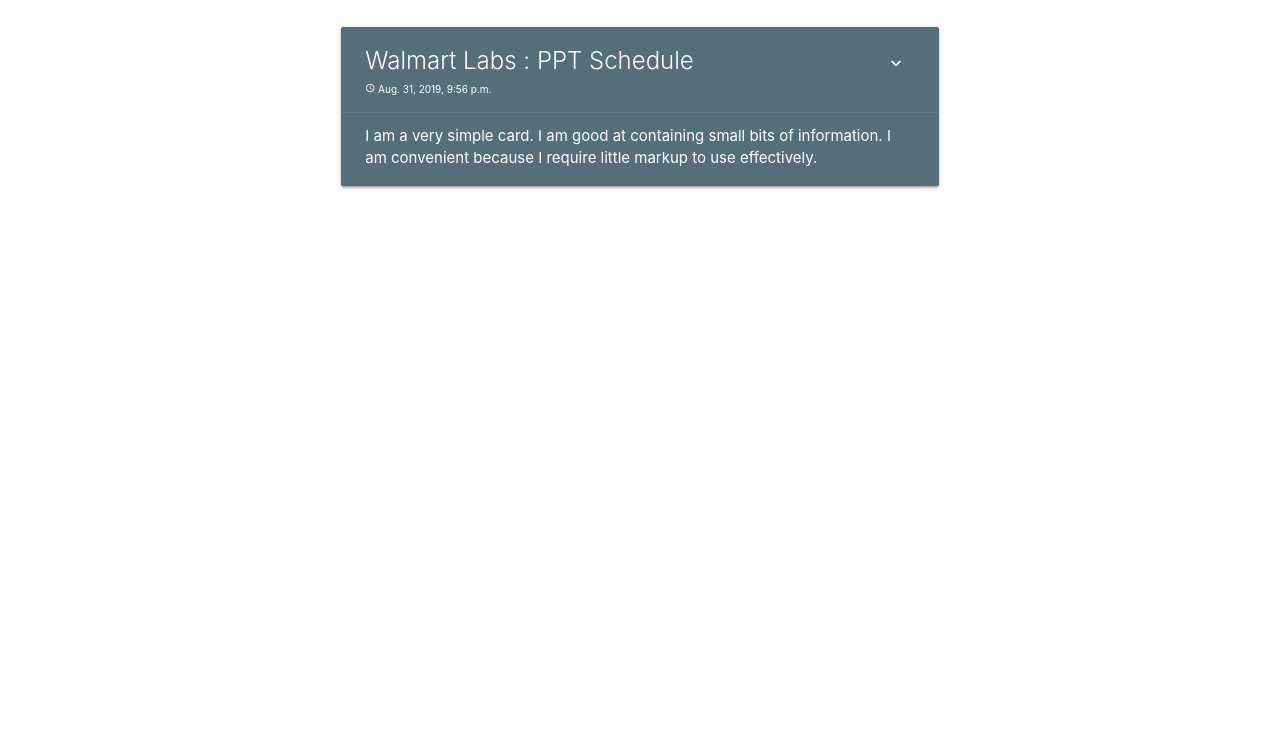
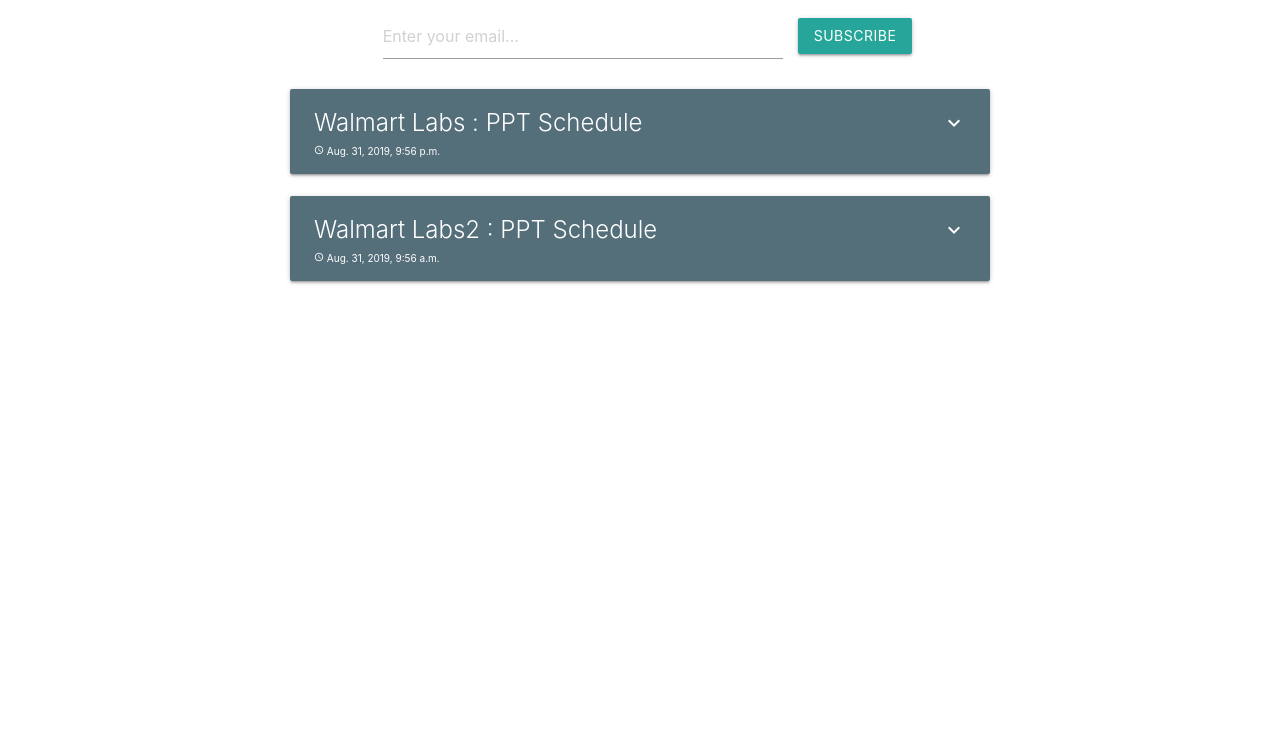
Before and after one commit to abdatta/spo-notifier, a website: page src/public/index.html in a window 1280 px wide. Shown: the part 69-800 px from the top of the page. Drawn offline with nearby package versions, Linux system fonts and the light colour scheme.

Commit message:
Add fontend Vue code for dashboard posts rendering

```diff
--- a/src/public/index.html
+++ b/src/public/index.html
@@ -6,25 +6,31 @@
         <link href="style.css" rel="stylesheet">
     </head>
     <body>
+        <nav>
+            <div class="nav-wrapper">
+                <div class="brand-logo left">SPO Notifier</div>
+                <a class="right" href="https://www.fb.com/AboutRohan" target="_blank" rel="no-opener">by Abhishek Datta</a>
+            </div>
+        </nav>
+        <div class="container">
             <div class="subscriber">
                 <input id="email" type="text" placeholder="Enter your email...">
                 <button class="btn waves-effect waves-light">Subscribe</button>
             </div>
             <br>
-        <div class="row">
-            <div class="col s12 m9 l6" id="post1">
+            <div class="row" id="posts">
+                <div class="post" v-for="(post, i) in posts">
                     <div class="card blue-grey darken-1">
+                        <div v-on:click="toggle(i)" class="card-parent-content">
                             <div class="card-content white-text">
-                        <span class="card-title">Walmart Labs : PPT Schedule
-                            <button class="dropdown waves-effect btn-flat right"><i class="material-icons">keyboard_arrow_down</i></button>
+                                <span class="card-title">
+                                    {{ post.title }}
+                                    <i class="material-icons dropdown right">{{ expanded === i ? 'keyboard_arrow_up' : 'keyboard_arrow_down' }}</i>
                                 </span>
-                        <span id="date1"><i class="material-icons">schedule</i> Aug. 31, 2019, 9:56 p.m.</span>
+                                <span id="date1"><i class="material-icons">schedule</i> {{ post.date }}</span>
                             </div>
-                    <div class="card-action">
-                        <!-- <a href="#">This is a link</a>
-                        <a href="#">This is a link</a> -->
-                        <p>I am a very simple card. I am good at containing small bits of information.
-                                I am convenient because I require little markup to use effectively.</p>
+                        </div>
+                        <div v-bind:id="'post_body'+i" class="card-action" v-html="post.body"></div>
                     </div>
                 </div>
             </div>
--- a/src/public/script.js
+++ b/src/public/script.js
@@ -0,0 +1,31 @@
+var postsElement = new Vue({
+    el: '#posts',
+    data: {
+      posts: [
+        {
+          "title": "Walmart Labs : PPT Schedule",
+          "date": "Aug. 31, 2019, 9:56 p.m.",
+          "body": "<p>All the students who are interested to apply for Walmart Labs must attend the PPT at&#xA0;<strong>9:00 A.M.&#xA0;</strong>in&#xA0;<strong>L-20&#xA0;</strong>on&#xA0;<strong>1st September, 2019.&#xA0;</strong></p>\n\n<p><strong>Profile: </strong>Software Engineer<br>\n<strong>Eligible Streams: </strong>B.Tech, BS, Dual Degree, M.Tech, MSc. (all departments)<br>\n<strong>Compensation: </strong>INR 21,77,600 for B.Tech and INR 23,17,400 for Dual degree, M.Tech and MSc.</p>"
+        },
+        {
+            "title": "Walmart Labs2 : PPT Schedule",
+            "date": "Aug. 31, 2019, 9:56 a.m.",
+            "body": "<p>All the students who are interested to apply for Walmart Labs may attend the PPT at&#xA0;<strong>9:00 A.M.&#xA0;</strong>in&#xA0;<strong>L-20&#xA0;</strong>on&#xA0;<strong>1st September, 2019.&#xA0;</strong></p>\n\n<p><strong>Profile: </strong>Software Engineer<br>\n<strong>Eligible Streams: </strong>B.Tech, BS, Dual Degree, M.Tech, MSc. (all departments)<br>\n<strong>Compensation: </strong>INR 21,77,600 for B.Tech and INR 23,17,400 for Dual degree, M.Tech and MSc.</p>"
+          }
+      ],
+      expanded: -1
+    },
+    methods: {
+        toggle: function (i) {
+            // `this` inside methods points to the Vue instance
+            if (this.expanded === i) {
+                this.expanded = -1;
+                $('#post_body'+i).slideUp(500);
+            } else {
+                $('#post_body'+this.expanded).slideUp(500);
+                this.expanded = i;
+                $('#post_body'+this.expanded).slideDown(500);
+            }
+        }
+      }
+})
--- a/src/public/style.css
+++ b/src/public/style.css
@@ -1,5 +1,13 @@
-body {
-    padding: 20px;
+nav .nav-wrapper {
+    padding: 0 20px;
+}
+
+a:hover {
+    text-decoration: underline;
+}
+
+.container {
+    margin-top: 18px;
 }
 
 .subscriber {
@@ -14,23 +22,24 @@
     margin: 0 15px;
 }
 
-.dropdown {
-    color: white;
-    border-radius: 50%;
-    padding: 0 9px;
-}
-
-.dropdown > i {
-    margin-top: 2px;
+i.right.dropdown {
+    margin-left: 0;
 }
 
 .row {
     display: flex;
+    flex-flow: column;
     justify-content: center;
+    align-items: center;
 }
 
 .card .card-content .card-title {
     margin-bottom: 0;
+}
+
+.card-parent-content {
+    cursor: pointer;
+
 }
 
 .card .card-content {
@@ -38,8 +47,9 @@
     padding-top: 18px;
 }
 
-#post1 {
-    margin-left: 0;
+.post {
+    width: 100%;
+    max-width: 700px;
 }
 
 #date1 {
@@ -51,10 +61,13 @@
 }
 
 .card .card-action {
-    padding-top: 12px;
+    padding: 12px 24px 16px 24px;
     color: white;
+    display: none;
 }
 
-.card-action > p {
-    margin: 0;
+.card .card-action.expand {
+    padding: 12px 24px 16px 24px;
+    max-height: 600px;
+    transition: max-height 1s ease-in;
 }
```
Lines whose indentation alone changed are shown as unchanged.
